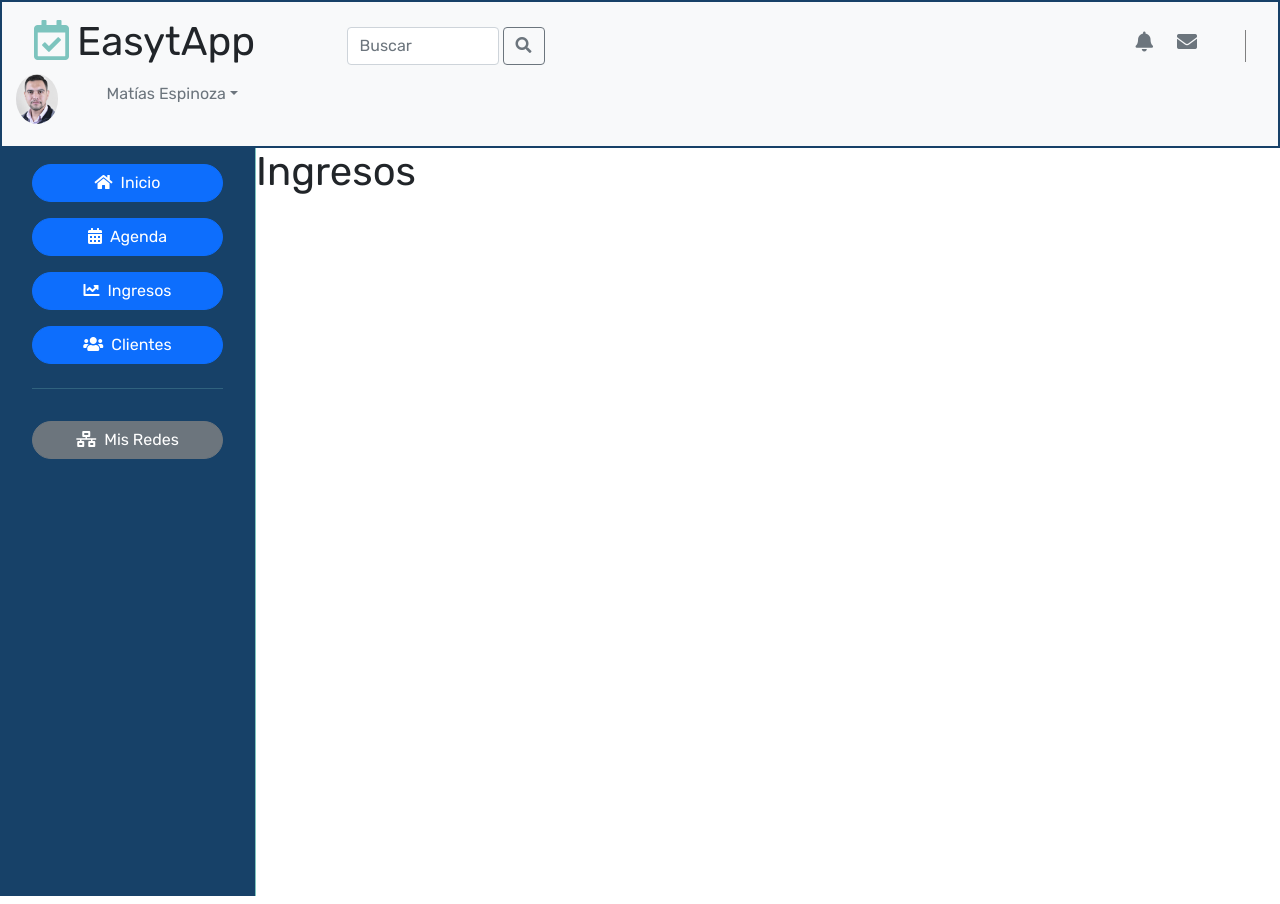
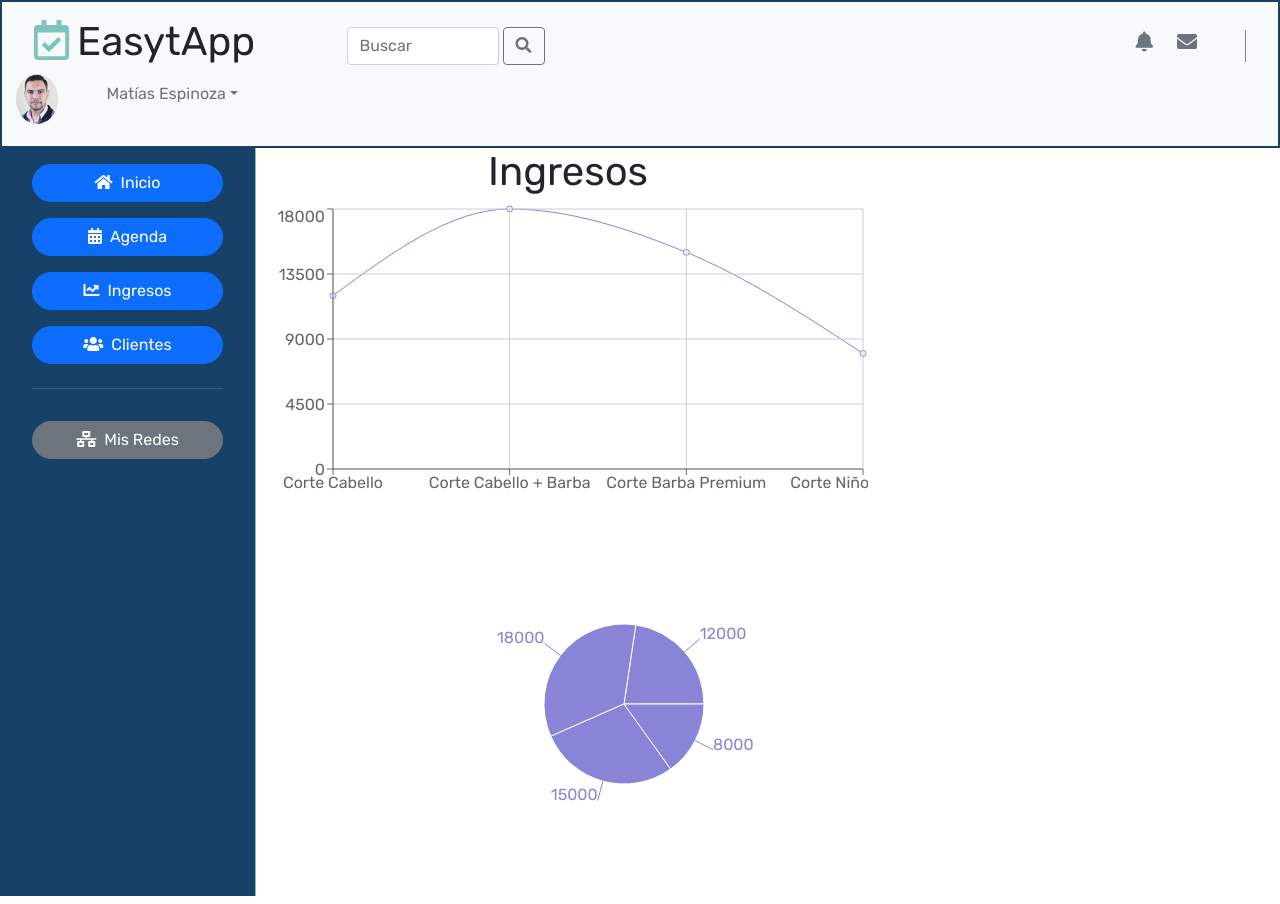
Before and after one commit to matcodev/easytApp-project, a React (Create React App) app: page /Sales in a window 1280 px wide. Built offline with nearby package versions, Linux system fonts and the light colour scheme.

Commit message:
charts-sales

```diff
--- a/package.json
+++ b/package.json
@@ -14,6 +14,7 @@
     "react-dom": "^17.0.2",
     "react-router-dom": "^5.2.0",
     "react-scripts": "4.0.3",
+    "recharts": "^2.0.9",
     "web-vitals": "^1.1.2"
   },
   "scripts": {
--- a/src/components/Navbar.js
+++ b/src/components/Navbar.js
@@ -17,7 +17,7 @@ const Navbar = () => {
                 </h5>
             </div>
             <div className="col-md-2 d-flex justify-content-center">
-                <img src={maty_profile2} alt="no image" className="imgProfile" />
+                <img src={maty_profile2} alt="noImage" className="imgProfile" />
                 <ul className="nav-item dropdown float-end">
                     <a className="nav-link dropdown-toggle text-secondary" href="/#" id="navbarDropdown" role="button" data-bs-toggle="dropdown" aria-expanded="false">
                         Matías Espinoza
--- /dev/null
+++ b/src/components/sales/components/PieChartSales.js
@@ -0,0 +1,31 @@
+import { PieChart, Pie, Tooltip} from 'recharts';
+
+const PieChartSales = () => {
+
+    const data = [
+        {name: "Corte Cabello", value: 12000},
+        {name: "Corte Cabello + Barba", value: 18000},
+        {name: "Corte Barba Premium", value: 15000},
+        {name: "Corte Niño", value: 8000},
+    ];
+
+    return (
+        <div className="container-fluid col-md-6">
+            <PieChart width={400} height={400}>
+                <Pie
+                    dataKey="value"
+                    isAnimationActive={false}
+                    data={data}
+                    cx="50%"
+                    cy="50%"
+                    outerRadius={80}
+                    fill="#8884d8"
+                    label
+                />
+                <Tooltip />
+            </PieChart>
+        </div>
+    );
+}
+
+export default PieChartSales;
--- /dev/null
+++ b/src/components/sales/components/SalesChart.js
@@ -0,0 +1,28 @@
+import { LineChart, Line, CartesianGrid, XAxis, YAxis} from 'recharts';
+
+const SalesChart = () => {
+    const data = [
+        { name: 'Page A', uv: 400, pv: 2400, amt: 2400 },
+        { name: 'Page B', uv: 500, pv: 2500, amt: 2400 },
+        { name: 'Page C', uv: 700, pv: 3000, amt: 2400 },
+        { name: 'Page D', uv: 900, pv: 2600, amt: 2400 }
+    ]
+    const data1 = [
+        {name: "Corte Cabello", value: 12000},
+        {name: "Corte Cabello + Barba", value: 18000},
+        {name: "Corte Barba Premium", value: 15000},
+        {name: "Corte Niño", value: 8000},
+    ];
+    return (
+            <div className="container col-md-12">
+                <LineChart width={600} height={300} data={data1}>
+                    <Line type="monotone" dataKey="value" stroke="#8884d8" />
+                    <CartesianGrid stroke="#ccc" />
+                    <XAxis dataKey="name" />
+                    <YAxis dataKey="value" />
+                </LineChart>
+            </div>
+    );
+}
+
+export default SalesChart;
--- a/src/pages/Sales.js
+++ b/src/pages/Sales.js
@@ -1,11 +1,18 @@
 import React from 'react'
+import PieChartSales from '../components/sales/components/PieChartSales';
+import SalesChart from '../components/sales/components/SalesChart';
 
 const Sales = () => {
-    return (
-        <div>
-          <h1>Ingresos</h1>
-        </div>
-    );
+
+  return (
+    <div style={{ textAlign: "center"}}>
+      <h1>Ingresos</h1>
+      <div className="charts-sales">
+          <SalesChart />
+          <PieChartSales />
+      </div>
+    </div>
+  );
 }
 
 export default Sales;
```
Also changed, not shown: 1 other file (tests, documents, lock files or other folders).
